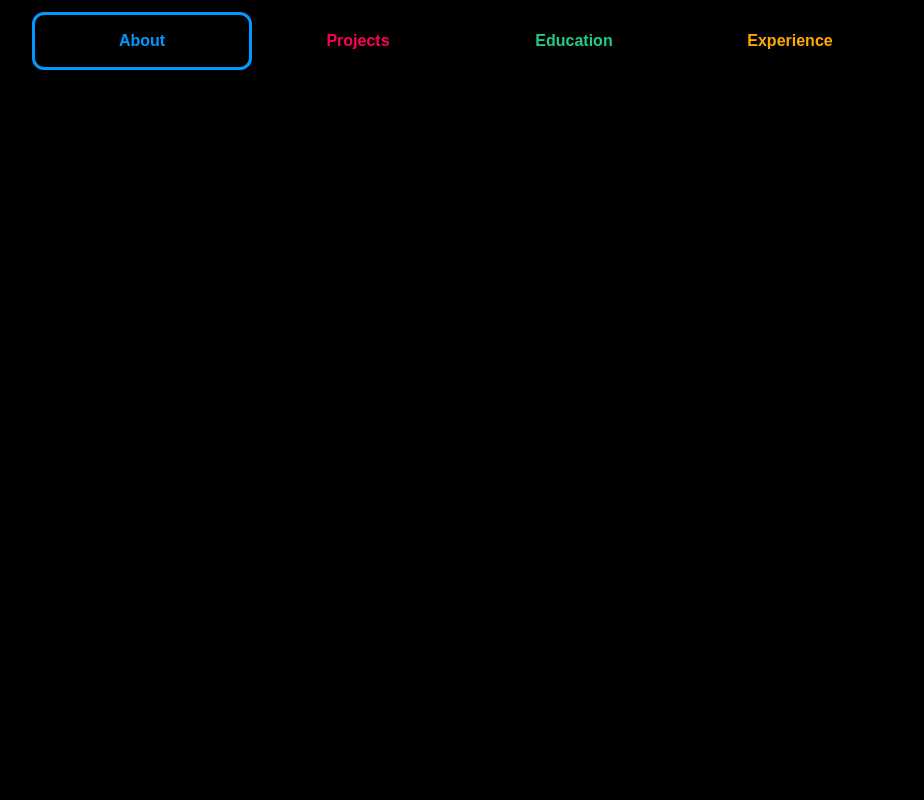
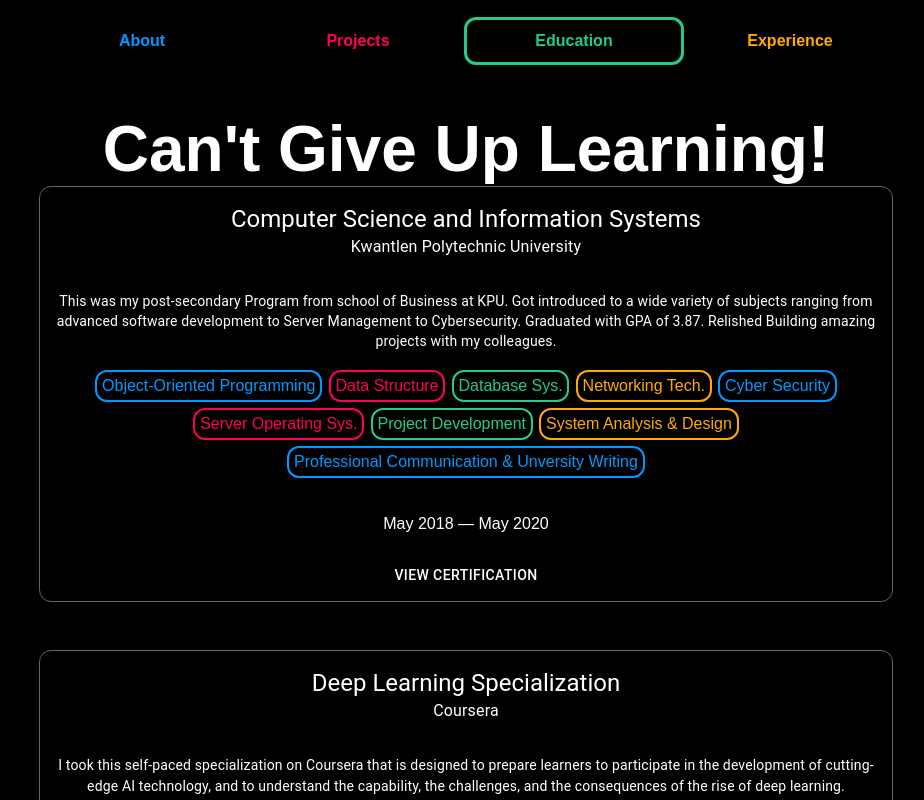
Before and after one commit to IamSohi/portfolio, a React (Create React App) app: page /#/portfolio/education in a window 1280 px wide. Shown: the top 800 px of the page, without its empty margins (174-1098 px from the left). Built offline with nearby package versions, Linux system fonts and the light colour scheme.

Commit message:
fix navigation

```diff
--- a/src/App.js
+++ b/src/App.js
@@ -5,12 +5,12 @@
 import Projects from './Pages/Projects';
 import Education from './Pages/Education';
 import Experience from './Pages/Experience';
-import { BrowserRouter, Switch, Route } from 'react-router-dom';
+import { HashRouter, Switch, Route } from 'react-router-dom';
 
 
 function App() {
   return (
-    <BrowserRouter>
+    <HashRouter>
       <div className="App">
         <Navbar />
         <Switch>
@@ -20,7 +20,7 @@
           <Route path="/portfolio/experience" component={Experience} />
         </Switch>
       </div>
-    </BrowserRouter>
+    </HashRouter>
 
   );
 }
--- a/src/Pages/Education.js
+++ b/src/Pages/Education.js
@@ -9,6 +9,7 @@
 import './Education.css';
 import Button from '@material-ui/core/Button';
 import {makeStyles} from '@material-ui/core/styles';
+import { useEffect } from 'react';
 
 
 const color=['#0099ff','#ff0055','#22cc88','#ffaa00'];
@@ -75,6 +76,9 @@
 // {}
 function Education(){
     const classes = useStyles();
+    useEffect(() => {
+        window.scrollTo(0,0);
+      });
 
     return(
         <div className="education">
--- a/src/Pages/Experience.js
+++ b/src/Pages/Experience.js
@@ -5,7 +5,7 @@
 import Typography from '@material-ui/core/Typography';
 import Grid from '@material-ui/core/Grid';
 import { experiences } from "../data";
-
+import { useEffect } from 'react';
 import { makeStyles } from '@material-ui/core/styles';
 
 const color = ['#0099ff', '#ff0055', '#22cc88', '#ffaa00'];
@@ -62,6 +62,10 @@
 function Experience() {
     const classes = useStyles();
 
+    useEffect(() => {
+        window.scrollTo(0,0);
+      });
+
     return (
         <div className={classes.experience}>
             <Grid container>
--- a/src/Pages/Intro.js
+++ b/src/Pages/Intro.js
@@ -5,9 +5,11 @@
 import { FontAwesomeIcon } from '@fortawesome/react-fontawesome';
 import { faLinkedinIn } from '@fortawesome/free-brands-svg-icons';
 import { faGithubAlt } from '@fortawesome/free-brands-svg-icons';
-
+import { useEffect } from 'react';
 function Intro(props) {
-
+    useEffect(() => {
+        window.scrollTo(0,0);
+    });
     return (
         <div className="intro">
             <Grid container>
--- a/src/Pages/Projects.js
+++ b/src/Pages/Projects.js
@@ -1,5 +1,5 @@
 import React from 'react';
-
+import {useEffect} from 'react';
 import { items } from "../data";
 import Card from '@material-ui/core/Card';
 import CardHeader from '@material-ui/core/CardHeader';
@@ -94,6 +94,11 @@
 function Projects(props) {
     const classes = useStyles();
 
+    useEffect(() => {
+        window.scrollTo(0,0);
+      });
+
+
     return (
         <div className="projects">
             <Grid container>
--- a/src/components/Navbar.css
+++ b/src/components/Navbar.css
@@ -49,6 +49,7 @@
 }
 
 .navLink {
+    display: block;
     text-decoration: none;
     font-weight: bold;
 }
@@ -62,8 +63,8 @@
   position: absolute;
   left: -10px;
   right: -10px;
-  bottom: -20px;
-  top:-20px;
+  bottom: -15px;
+  top:-15px;
   /* border-bottom: 10px solid white; */
   border: 3px solid White;
   border-radius: 12px;
```
Also changed, not shown: 1 other file (tests, documents, lock files or other folders).
